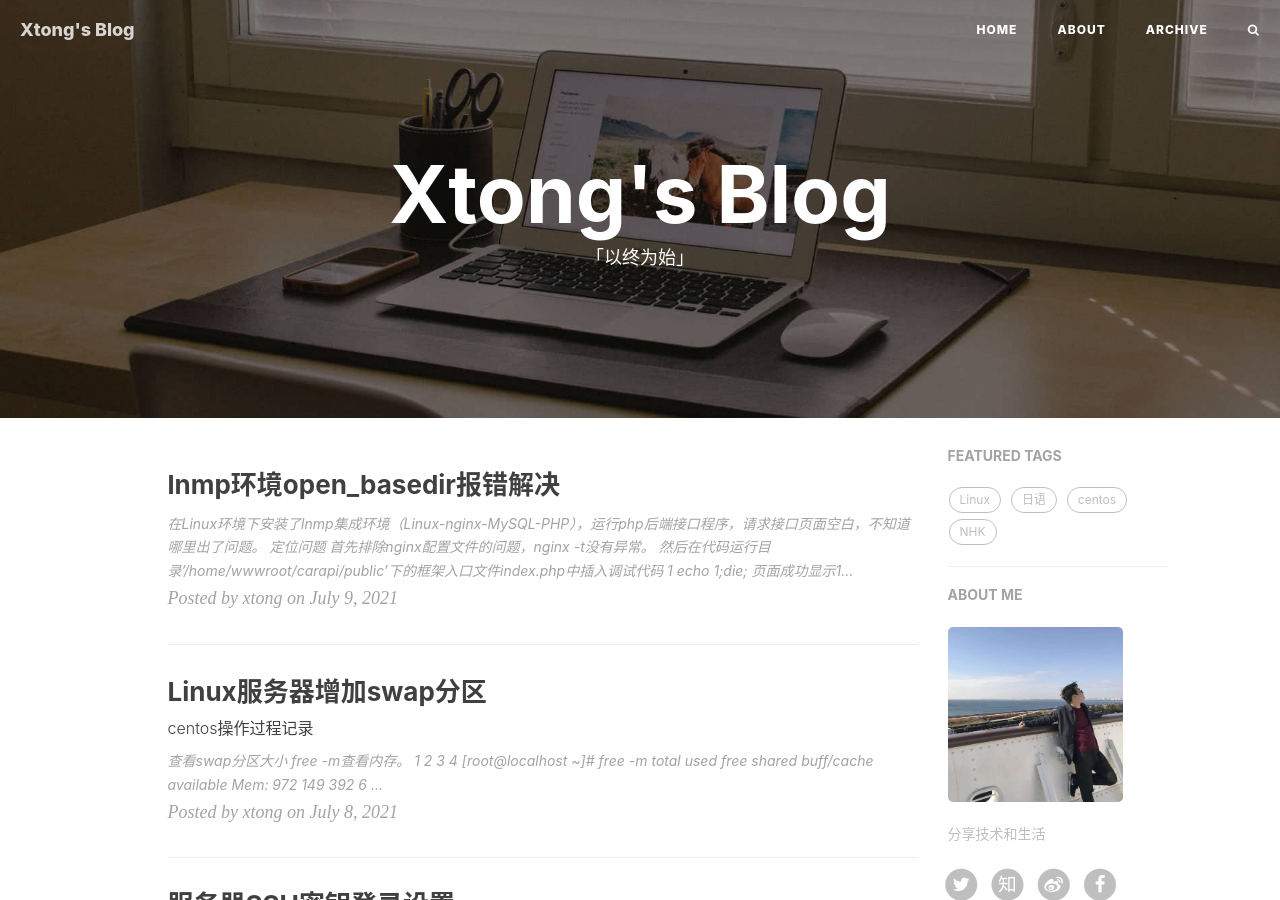
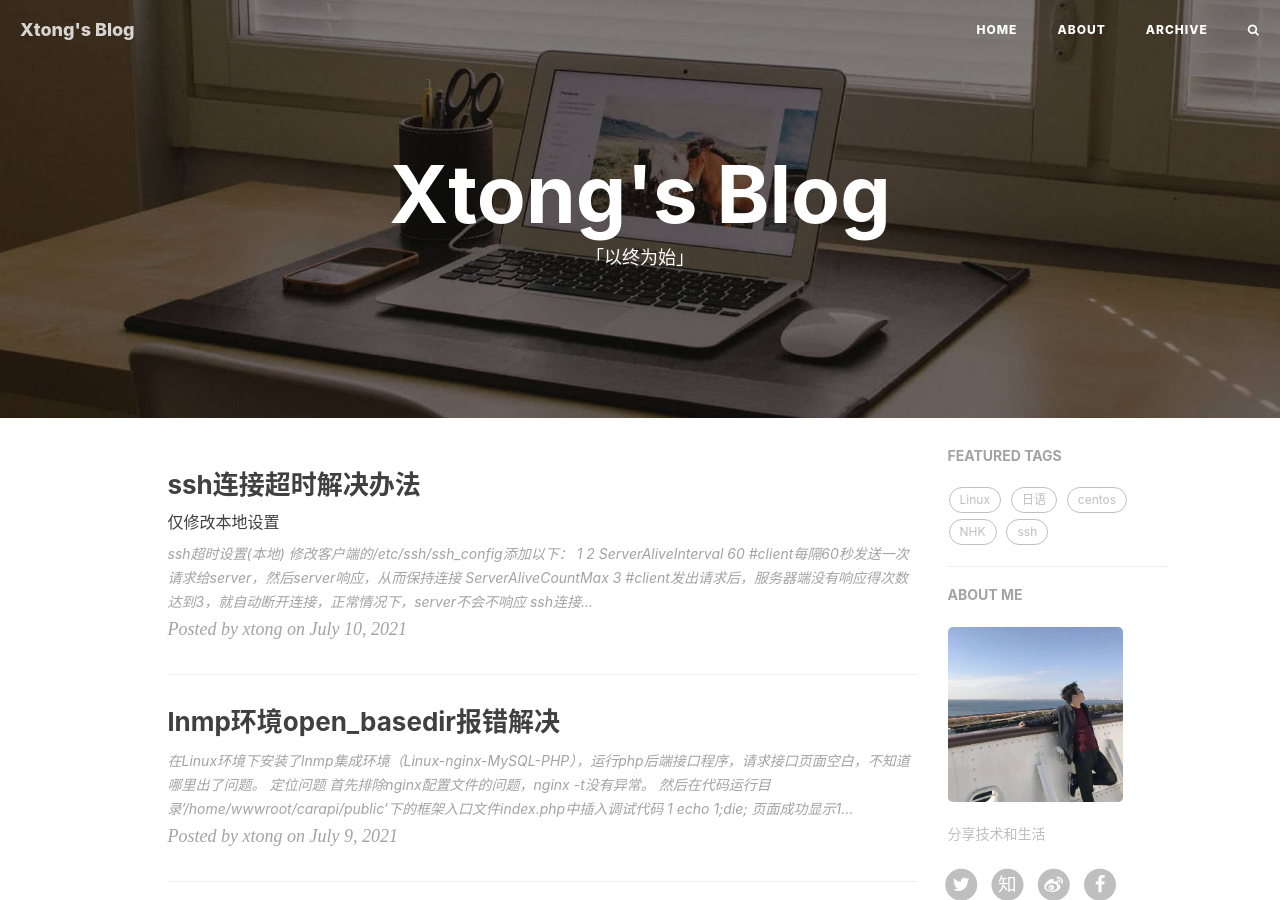
Before and after one commit to tongg112/tongg112.github.io, a Jekyll site: the page built from index.html, in a window 1280 px wide and 900 px high. Built offline with Jekyll 4.4.1, drawn with Linux system fonts in a browser that asks for light colours; nearby versions of some CDN libraries; the list of posts is cut into pages by our own code; comment, search, counter and statistics services are not loaded; some of the changed text lies outside the part shown.

Commit message:
本地ssh超时设置

```diff
--- a/_drafts/2021-07-09-local-ssh.md
+++ b/_posts/2021-07-10-local-ssh.md
@@ -3,7 +3,7 @@ layout: post
 title:  "ssh连接超时解决办法"
 subtitle: "仅修改本地设置"
 author: xtong
-date:   2021-07-09 21:32:52 +0800
+date:   2021-07-10 22:32:52 +0800
 catalog: true
 tags: [Linux, ssh]
 header-img: "img/post-bg-node.png"
```
